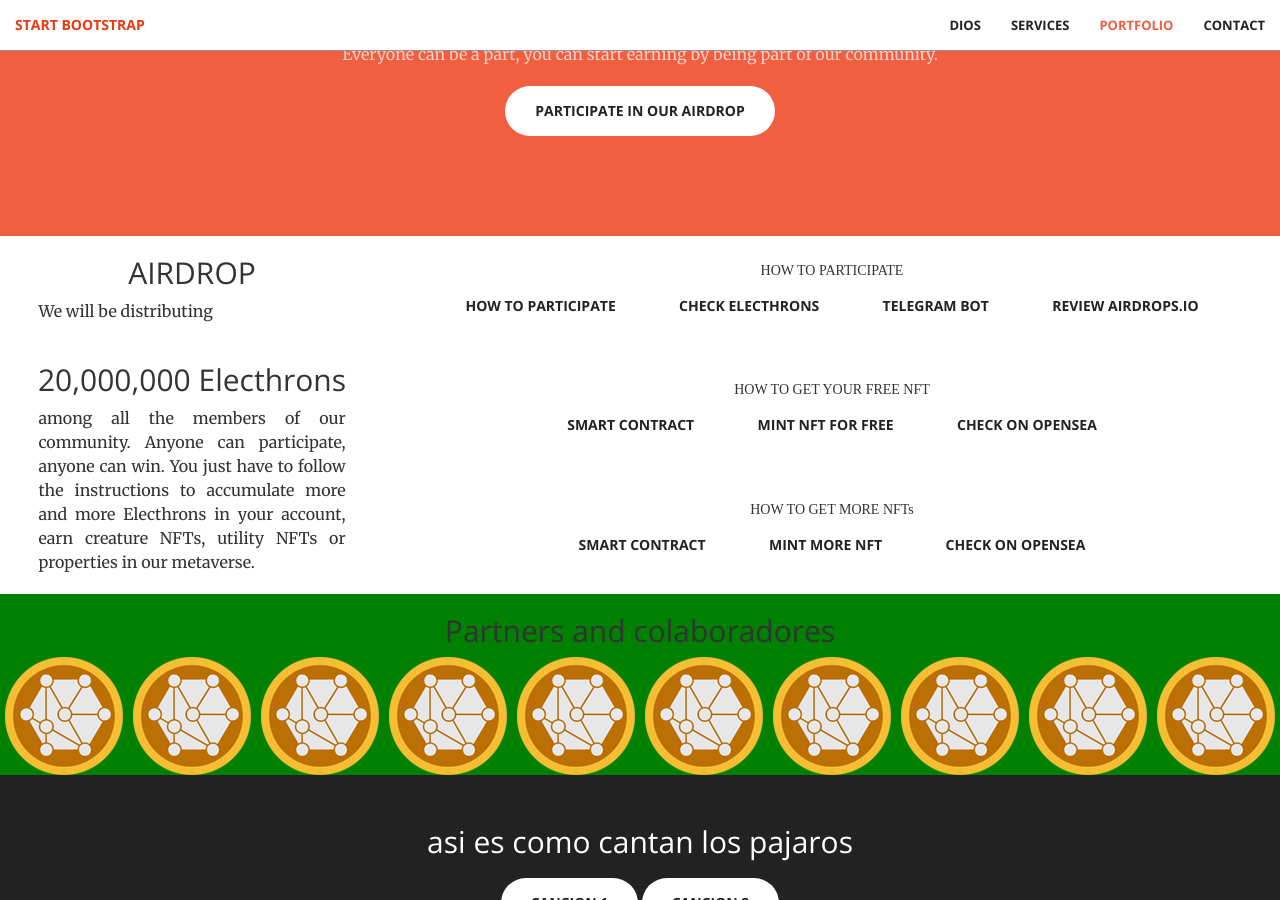
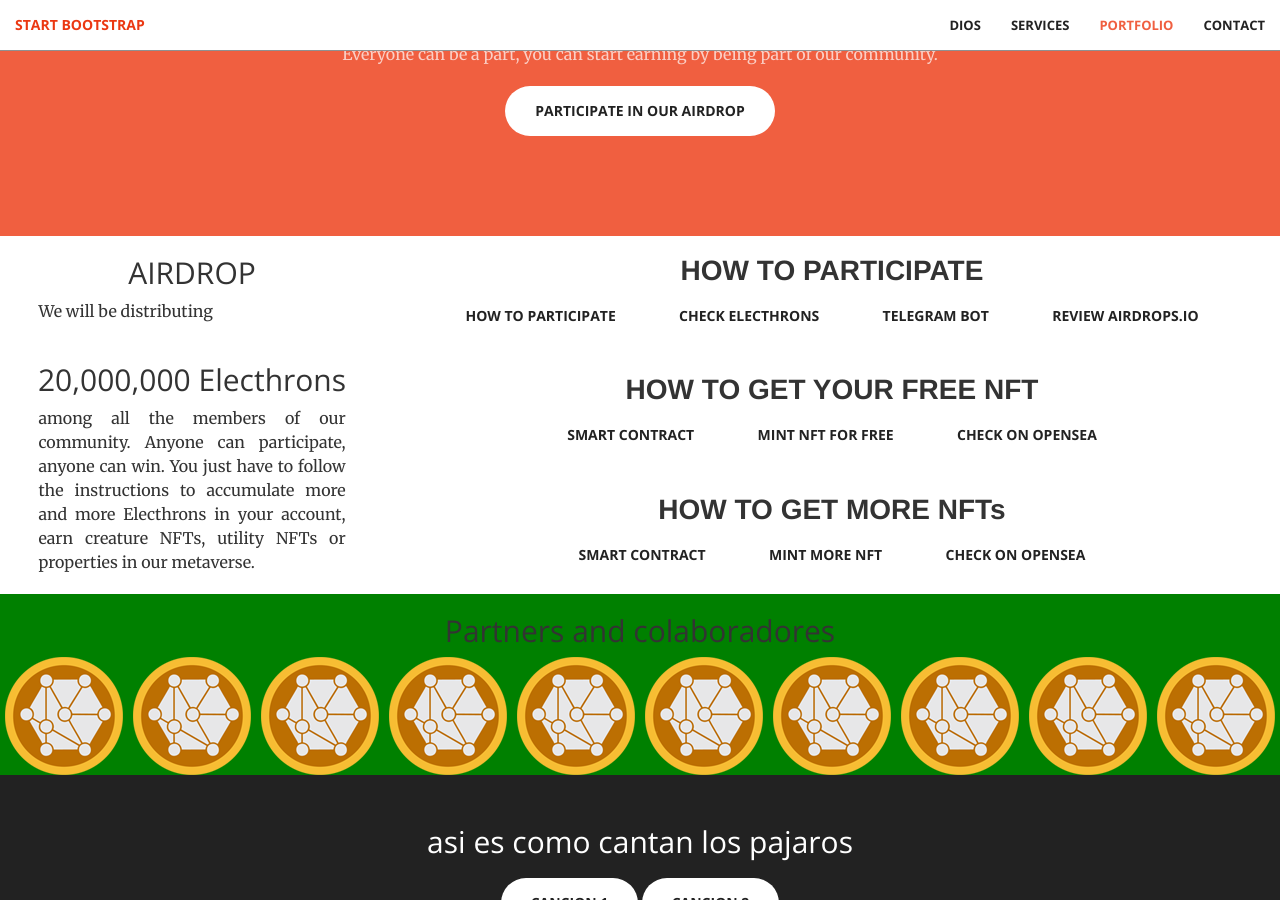
Before and after one commit to soujiang/soujiang.github.io, a Jekyll site: the page built from index.html, in a window 1280 px wide and 900 px high, scrolled down 3324 px. Built offline with Jekyll 4.4.1, drawn with Linux system fonts in a browser that asks for light colours.

Commit message:
airdrop cambio de letra

```diff
--- a/_sass/_base.scss
+++ b/_sass/_base.scss
@@ -449,5 +449,7 @@ body {
 }
 
 .titlehowto {
-    font-family:'Times New Roman', Times, serif
+    font-size: 2em;
+    font-weight: bold;
+    font-family:'Franklin Gothic Medium', 'Arial Narrow', Arial, sans-serif
 }
```
